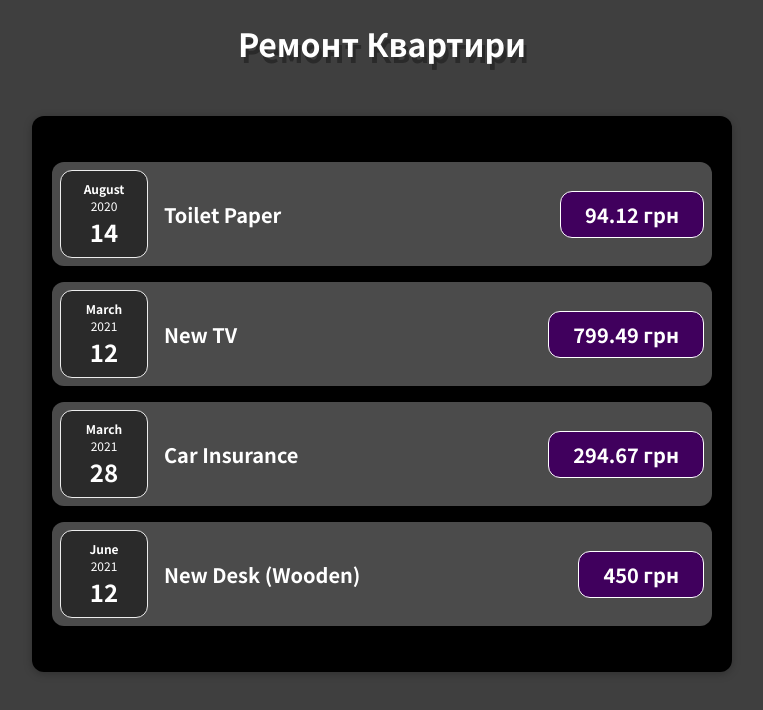
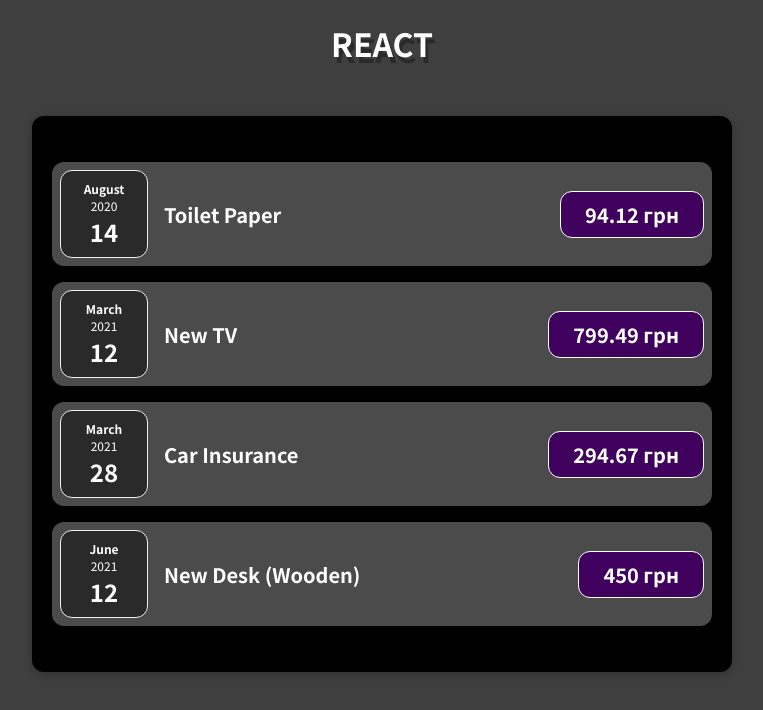
Before and after one commit to popovskyy/react, a JavaScript app: page / in a window 1280 px wide. Shown: the top 710 px of the page, without its empty margins (258-1021 px from the left). Built offline with nearby package versions, Linux system fonts and the light colour scheme.

Commit message:
Card components added

```diff
--- a/src/App.js
+++ b/src/App.js
@@ -1,4 +1,4 @@
-import Expenses from "./components/Expenses";
+import Expenses from "./components/Expenses/Expenses";
 
 function App() {
     const expenses = [
@@ -25,7 +25,7 @@ function App() {
 
     return (
         <div>
-            <h1>Ремонт Квартири</h1>
+            <h1>REACT</h1>
             <Expenses expenses={expenses}/>
         </div>
     );
--- a/src/components/ExpenseItem.js
+++ b/src/components/Expenses/ExpenseItem.js
@@ -1,6 +1,6 @@
 import './ExpenseItem.css'
 import ExpenseDate from "./ExpenseDate";
-import Card from "./Card";
+import Card from '../UI/Card'
 
 function ExpenseItem(props) {
 	return (
--- a/src/components/Expenses.js
+++ b/src/components/Expenses/Expenses.js
@@ -1,6 +1,6 @@
 import ExpenseItem from "./ExpenseItem";
 import './Expenses.css'
-import Card from "./Card";
+import Card from '../UI/Card'
 
 function Expenses({expenses}) {
 	return (
```
Also changed, not shown: src/components/Expenses/ExpenseDate.css (renamed from src/components/ExpenseDate.css), src/components/Expenses/ExpenseDate.js (renamed from src/components/ExpenseDate.js), src/components/Expenses/ExpenseItem.css (renamed from src/components/ExpenseItem.css), src/components/Expenses/Expenses.css (renamed from src/components/Expenses.css), src/components/UI/Card.css (renamed from src/components/Card.css), src/components/UI/Card.js (renamed from src/components/Card.js).
